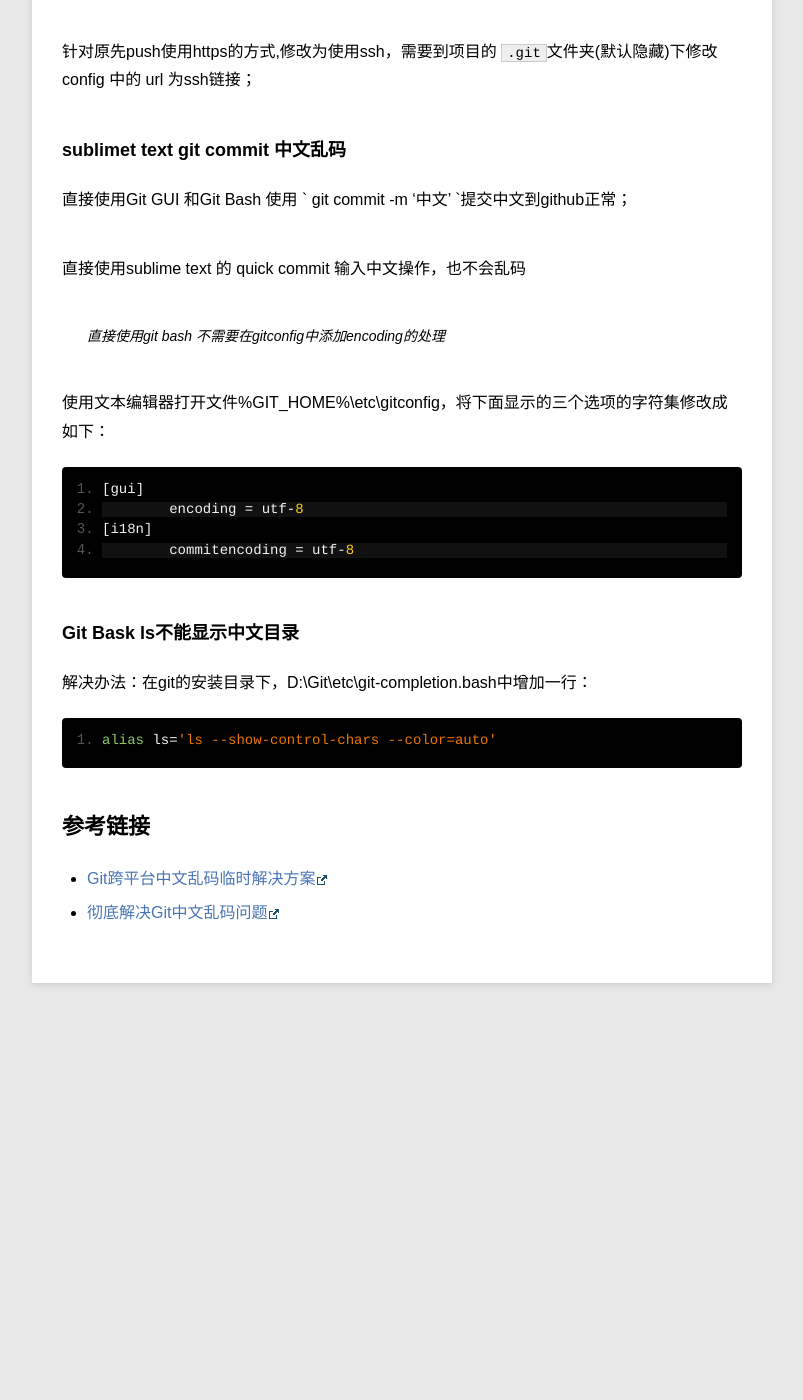
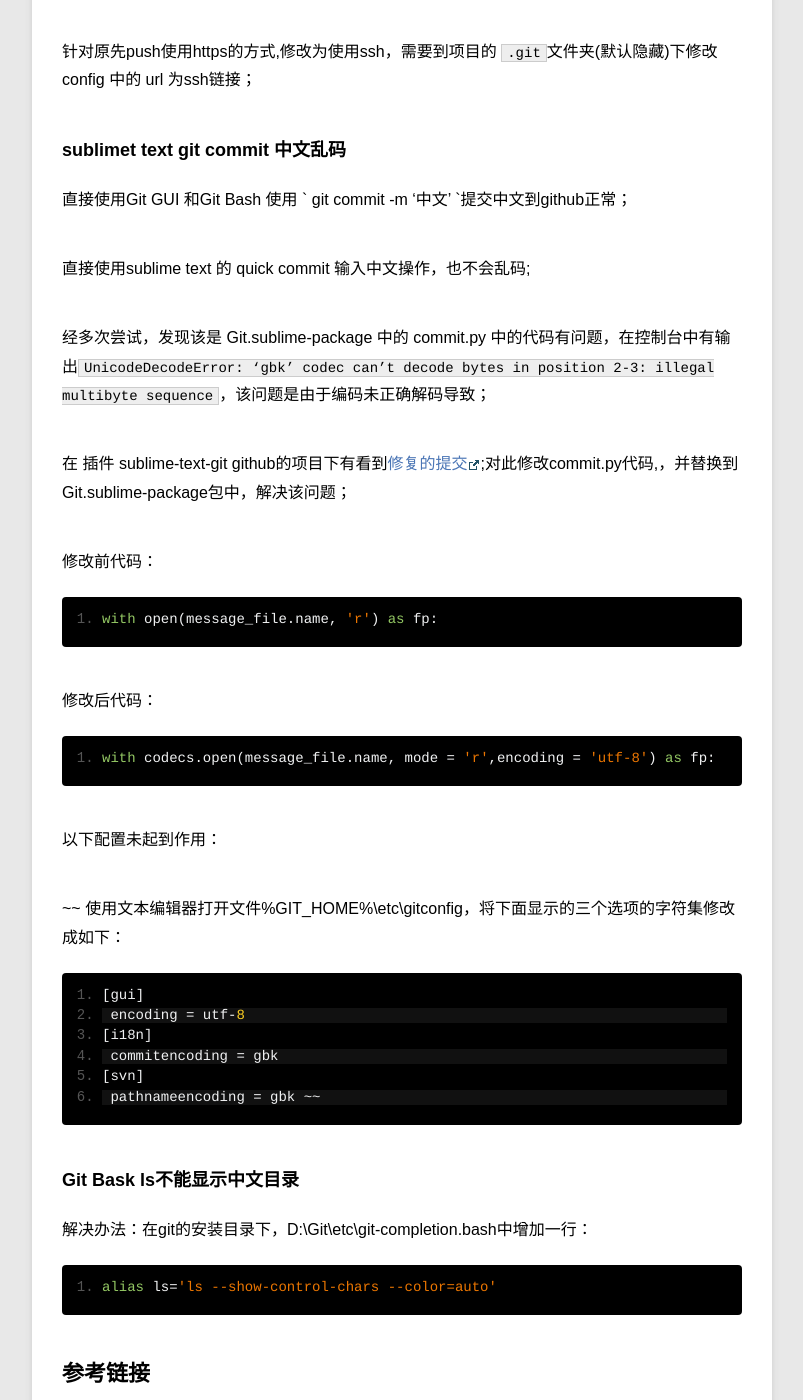
Before and after one commit to boqodo/boqodo.github.io, a Jekyll site: the page built from _posts/blog/2015-02-12-git-use-record.md, in a window 1280 px wide and 1400 px high, scrolled down 1335 px. Shown: the whole window, without its empty margins (78-881 px from the left). Built offline with Jekyll 4.4.1, drawn with Linux system fonts in a browser that asks for light colours; Markdown is read by kramdown in place of the engine named in the settings; before the commit the page ends 2398 px from its top, so only the background shows below that; some of the changed text lies outside the part shown.

Commit message:
更新乱码问题

```diff
--- a/_posts/blog/2015-02-12-git-use-record.md
+++ b/_posts/blog/2015-02-12-git-use-record.md
@@ -41,16 +41,32 @@ git所在的目录不要有空格和中文，跟path配置的git区分开来；
 
 直接使用Git GUI 和Git Bash 使用 ` git commit -m '中文' `提交中文到github正常；
 
-直接使用sublime text 的 quick commit 输入中文操作，也不会乱码
+直接使用sublime text 的 quick commit 输入中文操作，也不会乱码;
 
-> 直接使用git bash 不需要在gitconfig中添加encoding的处理
+经多次尝试，发现该是 Git.sublime-package 中的 commit.py 中的代码有问题，在控制台中有输出`UnicodeDecodeError: ‘gbk’ codec can’t decode bytes in position 2-3: illegal multibyte sequence`，该问题是由于编码未正确解码导致；
 
-使用文本编辑器打开文件%GIT_HOME%\etc\gitconfig，将下面显示的三个选项的字符集修改成如下：
+在 插件 sublime-text-git github的项目下有看到[修复的提交](https://github.com/kemayo/sublime-text-git/commit/c2e5a0fd9bf7676222e825830dabdd603842092c);对此修改commit.py代码,，并替换到Git.sublime-package包中，解决该问题；
+
+修改前代码：
+
+	with open(message_file.name, 'r') as fp:
+
+修改后代码：
+
+	with codecs.open(message_file.name, mode = 'r',encoding = 'utf-8') as fp:
+
+
+以下配置未起到作用：
+
+~~ 使用文本编辑器打开文件%GIT_HOME%\etc\gitconfig，将下面显示的三个选项的字符集修改成如下：
 
 	[gui]
-     	encoding = utf-8
-    [i18n]
-     	commitencoding = utf-8
+     encoding = utf-8
+	[i18n]
+     commitencoding = gbk
+	[svn]
+     pathnameencoding = gbk
+~~
 
 ### Git Bask ls不能显示中文目录
 
@@ -62,3 +78,6 @@ git所在的目录不要有空格和中文，跟path配置的git区分开来；
 
 * [Git跨平台中文乱码临时解决方案](http://blog.csdn.net/snowdream86/article/details/6891319)
 * [彻底解决Git中文乱码问题](http://www.diguage.com/archives/26.html)
+* [Git插件](https://github.com/kemayo/sublime-text-git)
+* [SublimeGit(暂未使用)](https://sublimegit.net/)
+* [Git一套简流](http://www.cnblogs.com/BeginMan/p/3591005.html)
```
